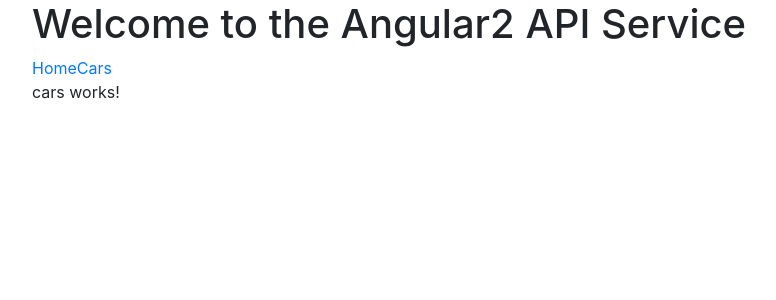
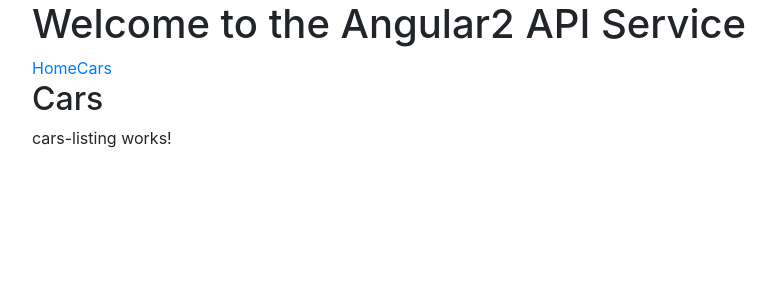
Before and after one commit to yontxu/rest-api, an Angular app in the folder angular2-rest-service/: page /cars in a window 1280 px wide. Shown: the top 300 px of the page, without its empty margins (53-829 px from the left). Built offline with nearby package versions, Linux system fonts and the light colour scheme.

Commit message:
Define outlet for sub-components

```diff
--- a/angular2-rest-service/src/app/cars/cars.component.html
+++ b/angular2-rest-service/src/app/cars/cars.component.html
@@ -1,3 +1,2 @@
-<p>
-  cars works!
-</p>
+<h2>{{title}}</h2>
+<router-outlet></router-outlet>
--- a/angular2-rest-service/src/app/cars/cars.component.ts
+++ b/angular2-rest-service/src/app/cars/cars.component.ts
@@ -6,6 +6,7 @@ import { Component, OnInit } from '@angular/core';
   styleUrls: ['./cars.component.css']
 })
 export class CarsComponent implements OnInit {
+  title = 'Cars';
 
   constructor() { }
 
```
